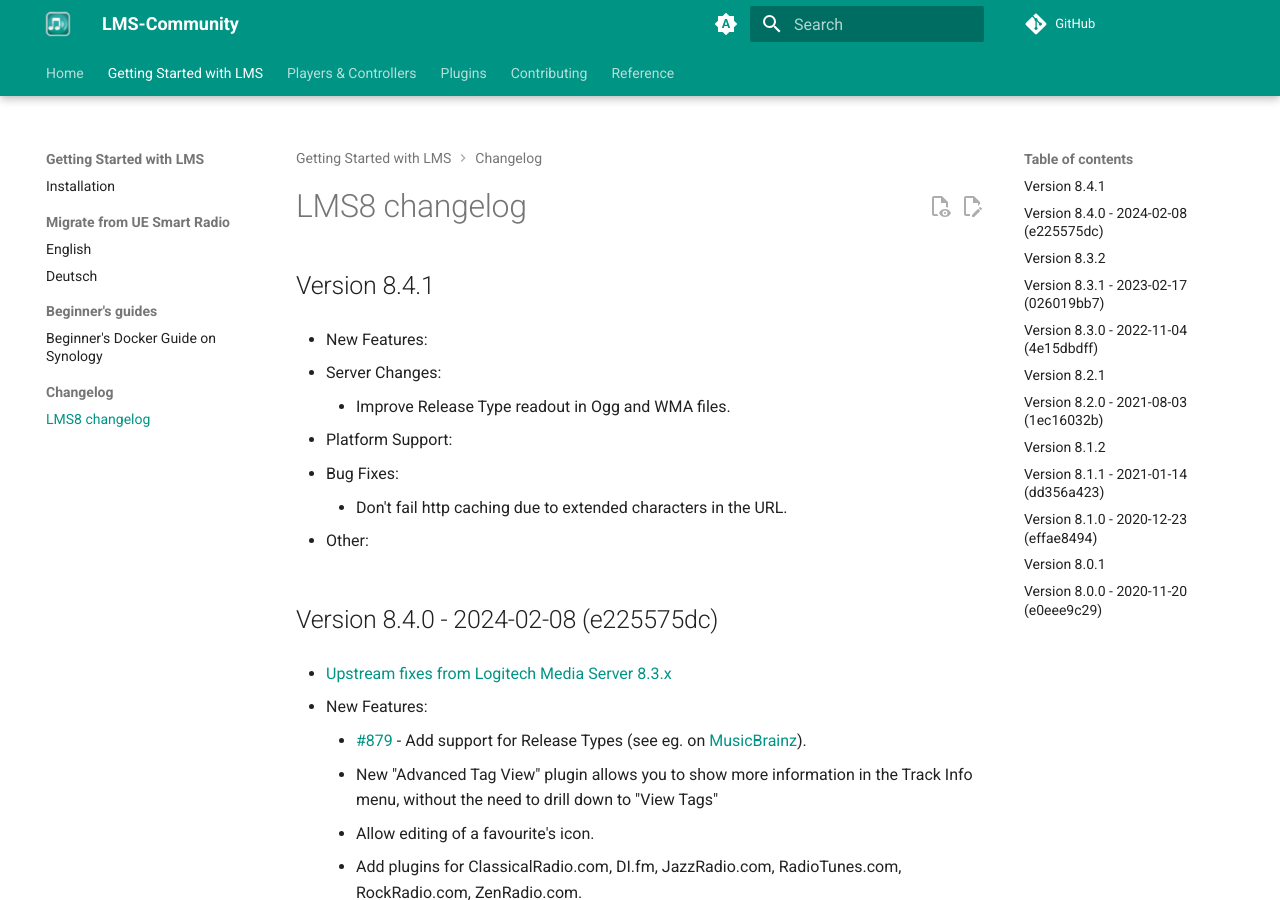
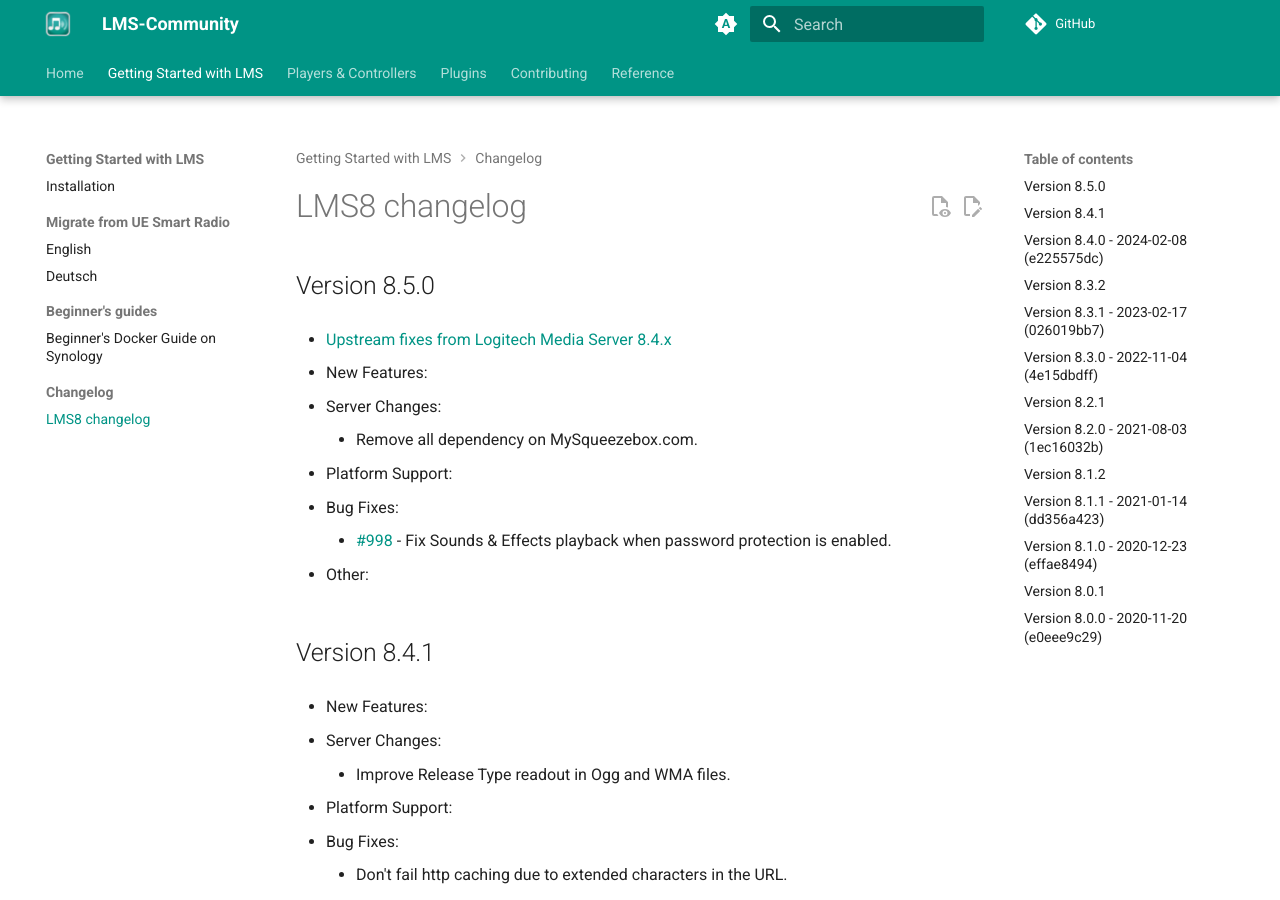
Before and after one commit to LMS-Community/lms-community.github.io, an MkDocs documentation site: the page built from docs/getting-started/changelog-lms8.md, in a window 1280 px wide and 900 px high. Built offline with MkDocs 1.6.1 and Material for MkDocs 9.7.7, drawn with Linux system fonts in a browser that asks for light colours; comment, search, counter and statistics services are not loaded.

Commit message:
Update external data sources

```diff
--- a/docs/getting-started/changelog-lms8.md
+++ b/docs/getting-started/changelog-lms8.md
@@ -1,3 +1,21 @@
+## Version 8.5.0
+
+- [Upstream fixes from Logitech Media Server 8.4.x](#version-841)
+
+- New Features:
+
+- Server Changes:
+
+	- Remove all dependency on MySqueezebox.com.
+
+- Platform Support:
+
+- Bug Fixes:
+
+	- [#998](https://github.com/Logitech/slimserver/pull/998) \- Fix Sounds & Effects playback when password protection is enabled.
+
+- Other:
+
 ## Version 8.4.1
 
 - New Features:
```
